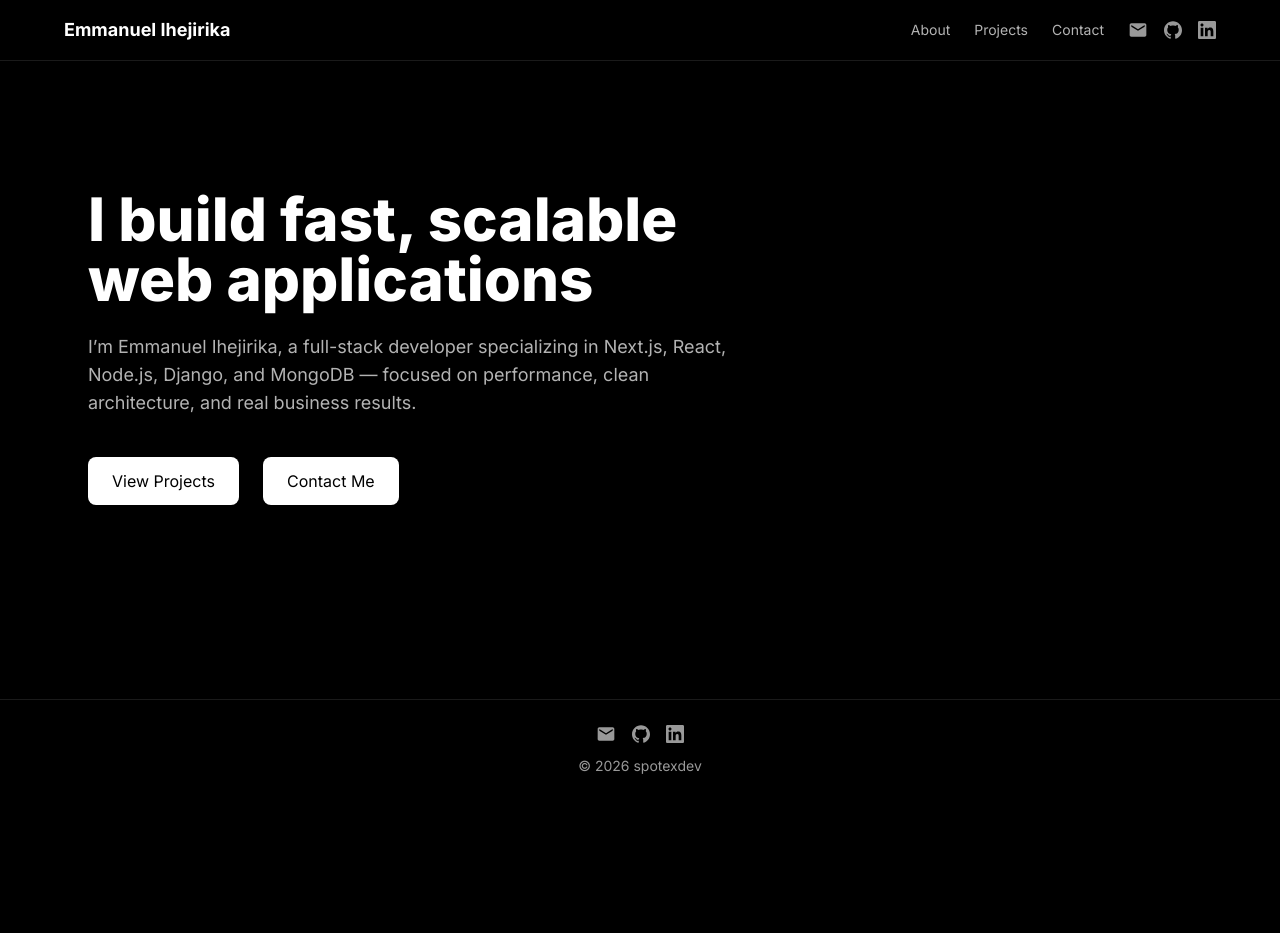
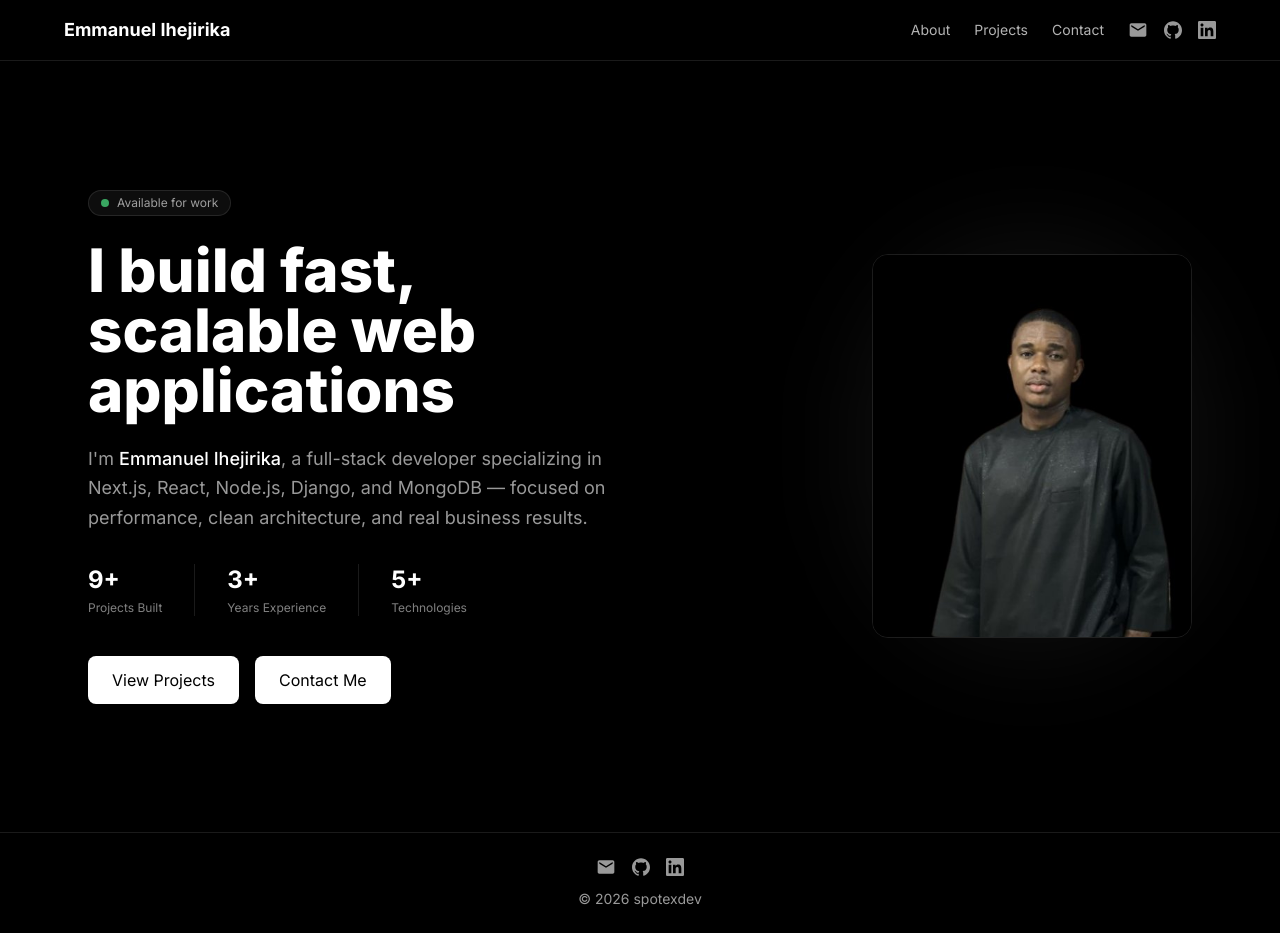
Before and after one commit to Spotlight99/spotexdev-portfolio, a Next.js app: page / in a window 1280 px wide. Before the commit the page ends 800 px from the top, so only its background shows below. Built offline with nearby package versions, Linux system fonts and the light colour scheme.

Commit message:
feat: redesign hero section with photo and stats

```diff
--- a/pages/index.js
+++ b/pages/index.js
@@ -2,45 +2,86 @@ import Layout from "../components/Layout"
 import SEO from "../components/SEO"
 import Button from "../components/buttons"
 import useScrollReveal from "../hooks/useScrollReveal";
+import Image from "next/image";
 
 export default function Home() {
   const { ref, visible } = useScrollReveal();
+
   return (
-    <section
-      ref={ref}
-      className={`
-        transition-all duration-700 ease-out
-        ${visible ? "opacity-100 translate-y-0" : "opacity-0 translate-y-6"}
-      `}
-    >
     <Layout>
       <SEO
         title="Emmanuel Ihejirika — Full-Stack Web Developer"
         description="Full-stack developer skilled in Next.js, React, Node.js, Django, MongoDB, and modern web technologies."
       />
 
-       <section className="max-w-6xl mx-auto px-6 py-32">
+      <section className="max-w-6xl mx-auto px-6 py-20 md:py-32">
+        <div className="flex flex-col-reverse md:flex-row items-center gap-12 md:gap-16">
+
+          {/* LEFT — Text Content */}
+          <div
+            ref={ref}
+            className={`
+              flex-1 transition-all duration-700 ease-out
+              ${visible ? "opacity-100 translate-y-0" : "opacity-0 translate-y-6"}
+            `}
+          >
+            {/* Availability badge */}
+            <div className="inline-flex items-center gap-2 px-3 py-1 rounded-full border border-white/10 bg-white/5 text-xs text-white/60 mb-6">
+              <span className="w-2 h-2 rounded-full bg-green-400 animate-pulse" />
+              Available for work
+            </div>
+
             <h1 className="text-5xl md:text-6xl font-extrabold leading-tight mb-6">
-    I build fast, scalable<br className="hidden md:block" />
-    web applications
+              I build fast,<br />
+              scalable web<br />
+              applications
             </h1>
 
-  <p className="text-white/70 text-lg max-w-2xl mb-10">
-    I’m Emmanuel Ihejirika, a full-stack developer specializing in
-    Next.js, React, Node.js, Django, and MongoDB — focused on performance,
-    clean architecture, and real business results.
+            <p className="text-white/60 text-lg max-w-xl mb-4 leading-relaxed">
+              I'm <span className="text-white font-medium">Emmanuel Ihejirika</span>, a full-stack developer
+              specializing in Next.js, React, Node.js, Django, and MongoDB —
+              focused on performance, clean architecture, and real business results.
             </p>
 
- <div className="mt-10 flex gap-6">
-  <Button href="/projects">View Projects</Button>
-  <Button href="/contact" variant="secondary">
-    Contact Me
-  </Button>
+            {/* Stats row */}
+            <div className="flex gap-8 mb-10 mt-8">
+              <div>
+                <p className="text-2xl font-bold">9+</p>
+                <p className="text-xs text-white/50 mt-1">Projects Built</p>
+              </div>
+              <div className="border-l border-white/10 pl-8">
+                <p className="text-2xl font-bold">3+</p>
+                <p className="text-xs text-white/50 mt-1">Years Experience</p>
+              </div>
+              <div className="border-l border-white/10 pl-8">
+                <p className="text-2xl font-bold">5+</p>
+                <p className="text-xs text-white/50 mt-1">Technologies</p>
+              </div>
             </div>
 
+            <div className="flex flex-wrap gap-4">
+              <Button href="/projects">View Projects</Button>
+              <Button href="/contact" variant="secondary">Contact Me</Button>
+            </div>
+          </div>
+
+          {/* RIGHT — Photo */}
+          <div className="flex-shrink-0 relative">
+            {/* Glow ring behind photo */}
+            <div className="absolute inset-0 rounded-full bg-white/5 blur-2xl scale-110" />
+            <div className="relative w-64 h-72 md:w-80 md:h-96 rounded-2xl overflow-hidden border border-white/10">
+              <Image
+                src="/profile.png"
+                alt="Emmanuel Ihejirika"
+                fill
+                className="object-cover object-top"
+                priority
+              />
+            </div>
+          </div>
+
+        </div>
       </section>
-
     </Layout>
-    </section>
-  )
+  );
 }
```
Also changed, not shown: public/profile.png (added). Lines whose indentation alone changed are shown as unchanged.
